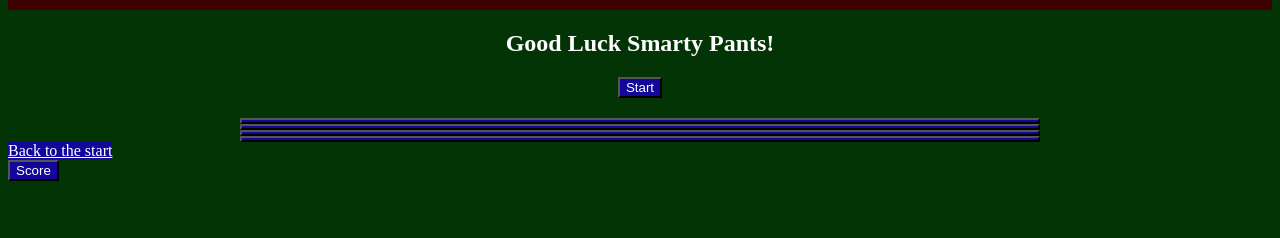
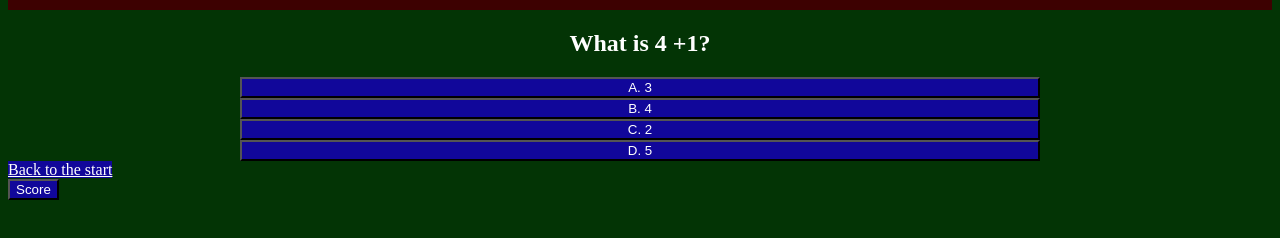
Before and after one commit to sidmuratee/QUIZ, a plain HTML site: page index.html in a window 1280 px wide. Both pictures are taken after a click on the button "Start". Shown: the part 90-328 px from the top of the page. Drawn offline with Linux system fonts and the light colour scheme.

Commit message:
questions work now

```diff
--- a/index.html
+++ b/index.html
@@ -15,12 +15,14 @@
         <div>time left: <span id="timer"></span></div>
 
     </header>
+    <div id="startText">
+        <h2>Good Luck Smarty Pants!</h2>
 
-    <h2>Good Luck Smarty Pants!</h2>
+        <button type="button" id="start">Start</button>
+    </div>
 
-    <button type="button" id="start">Start</button>
     <div>
-        <h2 id="answer"></h2>
+        <h2 id="question"></h2>
         <div class="answerButtons"  >
             <button id="A" onclick="checkCorrect(this)"></button>
             <button id="B" onclick="checkCorrect(this)"></button>
--- a/script.js
+++ b/script.js
@@ -1,56 +1,63 @@
 let questions = [
-    {question: "What is 1 +1?", answers: ["A. 0", "B. 1", "C. 2", "D. 3"],
-correctAnswer: "C. 2"},
-    {question: "What is 2 +1?", answers: ["A. 4", "B. 1", "C. 2", "D. 3"],
-correctAnswer: "D. 3"},
-    {question: "What is 3 +1?", answers: ["A. 1", "B. 4", "C. 2", "D. 3"],
-correctAnswer: "B. 4"},
-    {question: "What is 4 +1?", answers: ["A. 3", "B. 4", "C. 2", "D. 5"],
-correctAnswer: "D. 5"}
+    {
+        question: "What is 1 +1?", answers: ["A. 0", "B. 1", "C. 2", "D. 3"],
+        correctAnswer: "C. 2"
+    },
+    {
+        question: "What is 2 +1?", answers: ["A. 4", "B. 1", "C. 2", "D. 3"],
+        correctAnswer: "D. 3"
+    },
+    {
+        question: "What is 3 +1?", answers: ["A. 1", "B. 4", "C. 2", "D. 3"],
+        correctAnswer: "B. 4"
+    },
+    {
+        question: "What is 4 +1?", answers: ["A. 3", "B. 4", "C. 2", "D. 5"],
+        correctAnswer: "D. 5"
+    }
 
 ];
 
-
+let startText = document.querySelector("#startText")
 let answerButtons = document.querySelector(".answerButtons");
-let answers = document.querySelector("h2");
-let questionText = document.querySelector("#answer");
+// let answers = document.querySelector("h2");
+let questionText = document.querySelector("#question");
 let A = document.querySelector("#A");
 let B = document.querySelector("#B");
 let C = document.querySelector("#C");
 let D = document.querySelector("#D");
-let currentQuestionIndex = 0;
 // let answer = document.querySelector("answer");
 
-answerButtons.addEventListener("click", function(){
-    currentQuestionIndex++;
+answerButtons.addEventListener("click", function () {
     renderQuestion();
-
 });
 
 
-function renderQuestion(){
-    let question = questions[currentQuestionIndex];
-
-    questionText.innerText = questions.question;
-    A.innerText = question.answers[0];
-    B.innerText = question.answers[1];
-    C.innerText = question.answers[2];
-    D.innerText = question.answers[3];
+function renderQuestion() {
+    for (let i = 0; i < questions.length; i++) {
+        let question = questions[i].question;
+        questionText.innerHTML = question
+        let answer = questions[i].answers
+        A.innerHTML = answer[0]
+        B.innerHTML = answer[1]
+        C.innerHTML = answer[2]
+        D.innerHTML = answer[3]
+    }
 };
 
 function checkCorrect(el) { //checks if answer is correct
     let correctAnswer = questions[currentQuestionIndex].correctAnswer;
     console.log(correctAnswer);
     console.log(el.textContent);
-    if(el.textContent === correctAnswer){
+    if (el.textContent === correctAnswer) {
         window.alert("correct + 1 ")
-    }else{
+    } else {
         el.textContent !== correctAnswer
         window.alert("incorrect - 1 ")
     }
-   if(el.textContent !== correctAnswer){
-    secondsLeft -=5;
-   }
+    if (el.textContent !== correctAnswer) {
+        secondsLeft -= 5;
+    }
 
 }
 start.addEventListener("click", startQuiz)
@@ -58,17 +65,19 @@ let secondsLeft = 50;
 
 
 function startQuiz() { //starts timer when start is clicked
-    style.display="block";
+    startText.style.display = "none";
+
+    renderQuestion();
 
 
-    let timerInterval = setInterval(function() {
-        secondsLeft --;
+    let timerInterval = setInterval(function () {
+        secondsLeft--;
         timeEl.textContent = secondsLeft
 
-        if (currentQuestionIndex === 4 ) //when question  3 is answered timer stops
-        clearInterval(timerInterval)
+        if (currentQuestionIndex === 4) //when question  3 is answered timer stops
+            clearInterval(timerInterval)
 
-        if(secondsLeft === 0) {
+        if (secondsLeft === 0) {
             // timer stops when seconds left hits 0
             clearInterval(timerInterval)
 
@@ -78,17 +87,17 @@ function startQuiz() { //starts timer when start is clicked
     }, 1000);
 }
 
-function startIdleTimer(){
+function startIdleTimer() {
 
-    idleIntervalId = setInterval(function(){
+    idleIntervalId = setInterval(function () {
         idleTimer--;
         console.log(idleTimer)
-        if(idleTimer === 0){
+        if (idleTimer === 0) {
             nextImage();
             clearInterval(idleIntervalId);
             renderImage();
         }
-    },1000)
+    }, 1000)
 
 
 }
```
